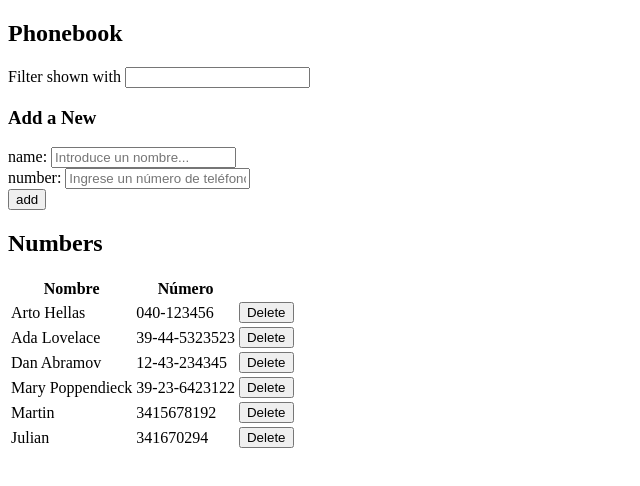
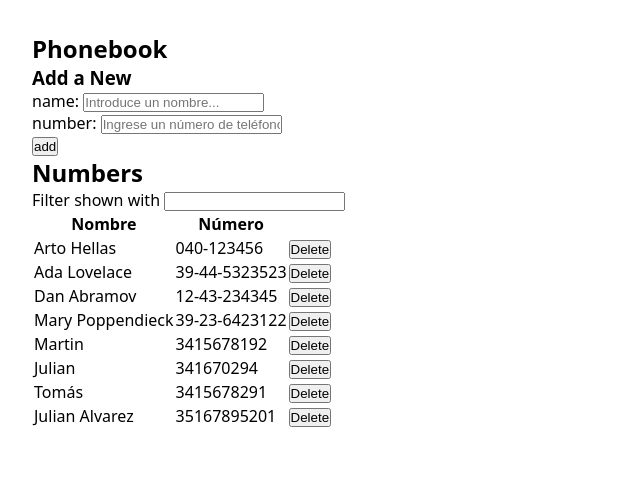
Before and after one commit to tinchoran/fullStackOpenCurso, a React (Vite) app in the folder part2/phoneBook/: page / in a window 1280 px wide. Shown: the top 486 px of the page, without its empty margins (0-640 px from the left). Built offline with nearby package versions, Linux system fonts and the light colour scheme; data requests are answered from the project's data file.

Commit message:
Ejercicio 2.16 realizado

```diff
--- a/part2/phoneBook/db.json
+++ b/part2/phoneBook/db.json
@@ -29,6 +29,16 @@
       "name": "Julian",
       "number": "341670294",
       "id": 6
+    },
+    {
+      "name": "Tomás",
+      "number": "3415678291",
+      "id": 7
+    },
+    {
+      "name": "Julian Alvarez",
+      "number": "35167895201",
+      "id": 8
     }
   ]
 }
--- a/part2/phoneBook/src/App.jsx
+++ b/part2/phoneBook/src/App.jsx
@@ -5,12 +5,15 @@ import service from './services/personsService';
 import Filter from './components/Filter';
 import PersonForm from './components/PersonForm';
 import Persons from './components/Persons';
+import Notification from './components/Notification';
 
 const App = () => {
   const [persons, setPersons] = useState([])
   const [ newNumber, setNewNumber ] = useState('');
   const [ newName, setNewName ] = useState('')
   const [ filterValue, setFilterValue ] = useState('');
+  const [ successMessage, setSuccesMessage ] = useState(null);
+
 
   useEffect(() => {
     service.getAll()
@@ -51,6 +54,11 @@ const App = () => {
           setPersons(persons.concat(addedPerson));
           setNewName("");
           setNewNumber("");
+          setSuccesMessage(`Se añadio a ${addedPerson.name}`)
+          setTimeout(() => {
+            setSuccesMessage(null)
+          },5000)
+
         })
         .catch(err => {
           alert("Hubo un error al añadir a la persona")
@@ -66,6 +74,10 @@ const App = () => {
         service.updatePerson( personToUpdate )
           .then(updatedPerson => {
             setPersons(persons.map(person => (person.id !== updatedPerson.id)?person:updatedPerson ))
+            setSuccesMessage(`Se actualizó el número de ${updatedPerson.name}`)
+            setTimeout(() => {
+              setSuccesMessage(null)
+            },5000)
           })
       }
     }
@@ -84,8 +96,10 @@ const App = () => {
   return (
     <div>
       <h2>Phonebook</h2>
-      <Filter handleFilterChange={handleFilterChange} value={filterValue} />
       <h3>Add a New</h3>
+
+      <Notification message={successMessage} />
+
       <PersonForm
         handleNameChange={handleNameChange}
         handleNumberChange={handleNumberChange}
@@ -94,6 +108,7 @@ const App = () => {
         numberValue={newNumber}
       />
       <h2>Numbers</h2>
+      <Filter handleFilterChange={handleFilterChange} value={filterValue} />
       <Persons persons={filteredPersons} handleDelete={handleDelete} />
 
     </div>
--- /dev/null
+++ b/part2/phoneBook/src/components/Notification.jsx
@@ -0,0 +1,14 @@
+const Notification = ( { message } ) => {
+    if(message === null){
+        return null
+    }
+
+    return (
+        <div className="notification">
+            { message }
+        </div>
+    )
+}
+
+
+export default Notification
--- /dev/null
+++ b/part2/phoneBook/src/index.css
@@ -0,0 +1,22 @@
+*,
+*::after,
+*::before{
+    padding: 0;
+    margin: 0;
+    box-sizing: border-box;
+}
+
+#root{
+    font-family: system-ui, -apple-system, BlinkMacSystemFont, 'Segoe UI', Roboto, Oxygen, Ubuntu, Cantarell, 'Open Sans', 'Helvetica Neue', sans-serif;
+    padding: 2rem;
+}
+
+.notification{
+    padding: .5rem;
+    background-color: rgb(92, 188, 92);
+    border: 2px solid  rgb(16, 87, 16);
+    border-radius: 5px;
+    color: white;
+    font-weight: 500;
+    font-size: 18px;
+}
--- a/part2/phoneBook/src/main.jsx
+++ b/part2/phoneBook/src/main.jsx
@@ -1,5 +1,7 @@
 import React from 'react'
 import ReactDOM from 'react-dom/client'
+
+import "./index.css"
 
 import App from './App'
 
```
